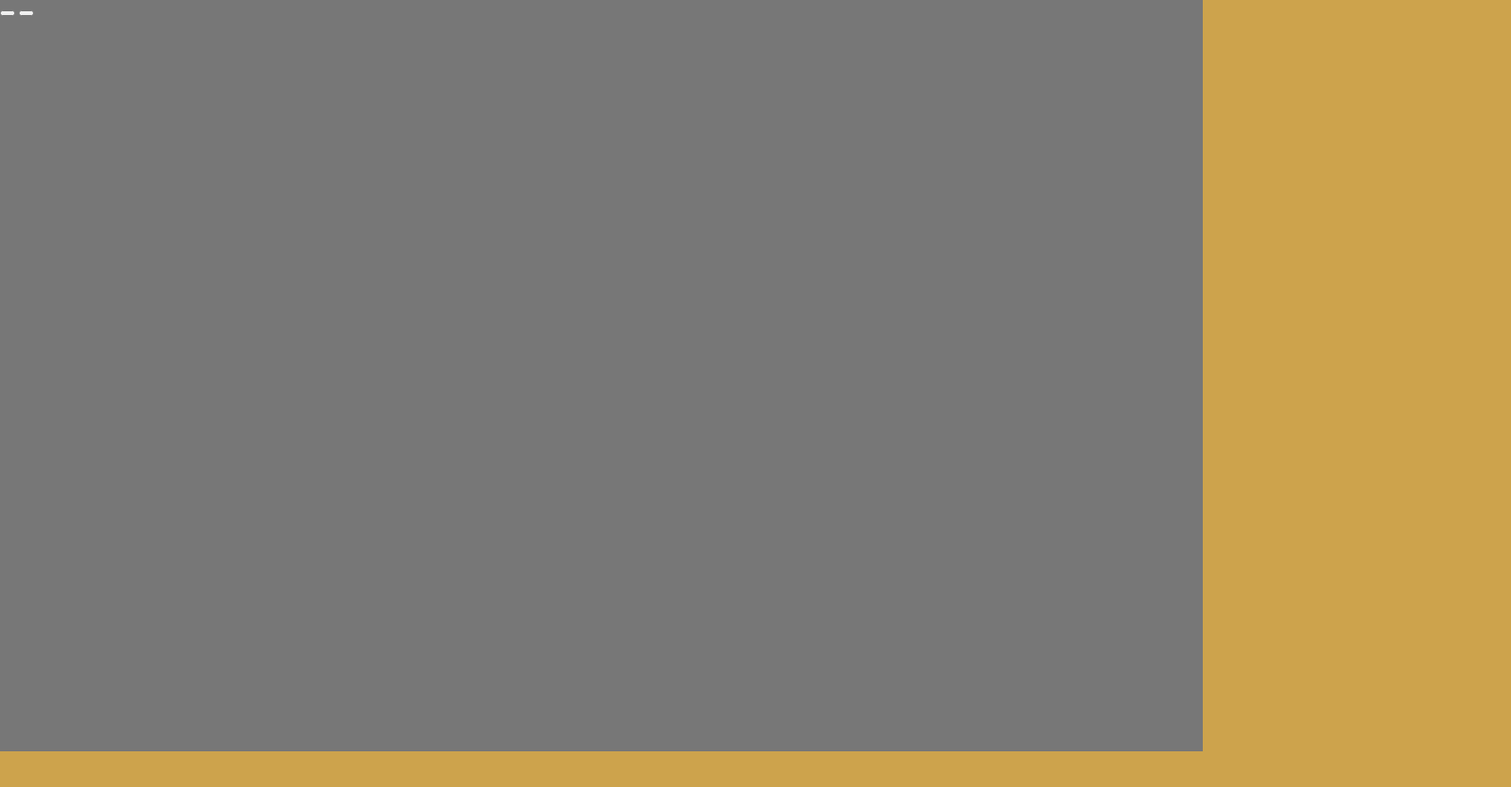
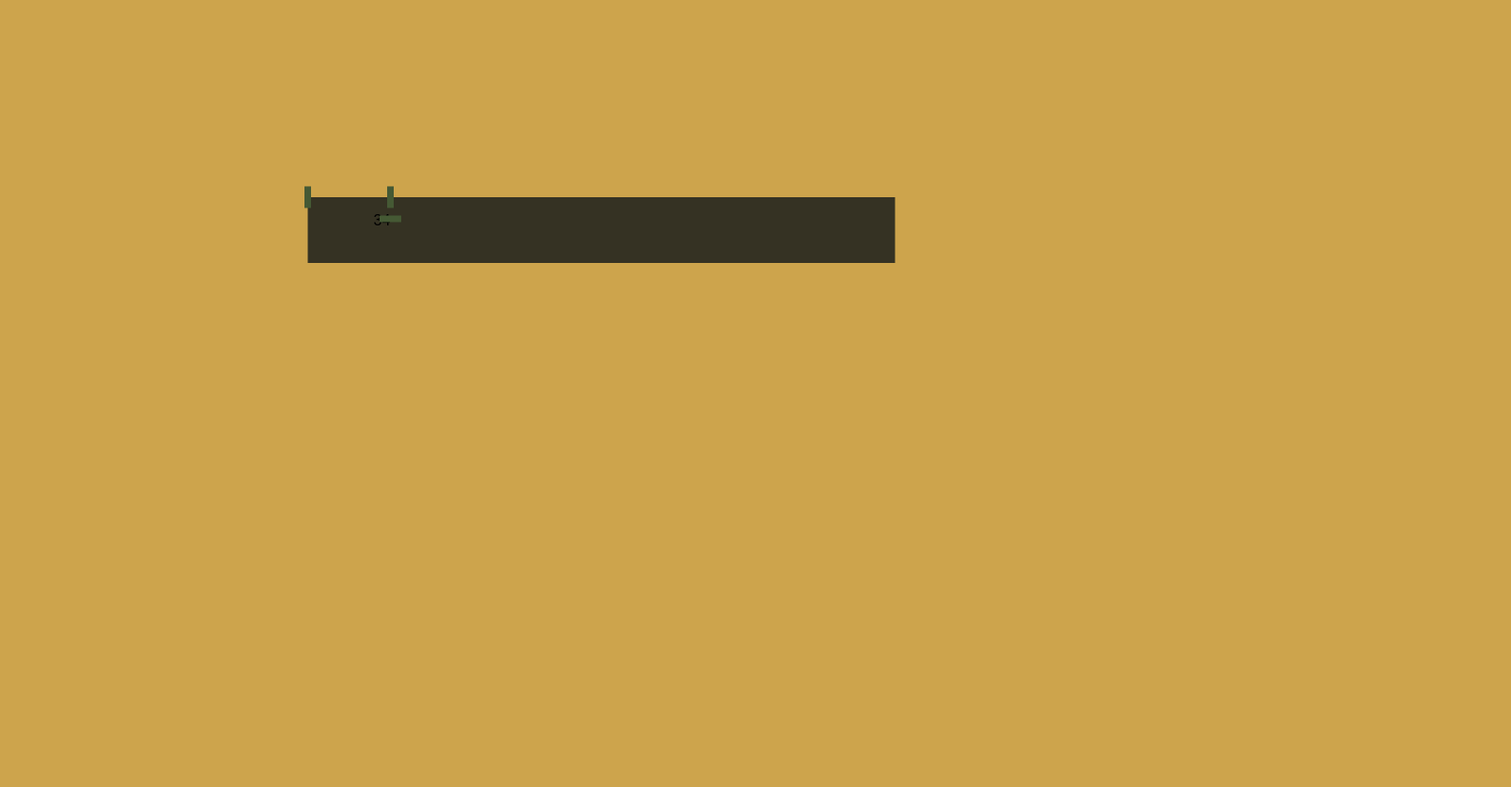
Before and after one commit to GEVIS1/introduction-to-web-assignment, a website: page index.html in a window 1280 px wide. Shown: the whole page at 94% size, 1608 px wide, since content can reach past the window. Before the commit the page ends 800 px from the top, so only its background shows below. Drawn offline with Linux system fonts and the light colour scheme; files that its build step writes are made by us from their sources.

Commit message:
Add splash screen

```diff
--- a/assets/css/main.css
+++ b/assets/css/main.css
@@ -1,27 +1,13 @@
-/* @media only screen and (max-width: 1036px) {
-    .flexible{
-        width: 100%;
-        height: 100%;
-        display:grid;
-        grid-template-columns: 100%;
-        grid-template-rows: calc(100% / 5);
-    }
+:root {
+    --dark-olive-green: rgb(69, 89, 52);
+    --dark-slate-gray: rgb(53, 50, 35);
+    --peru: rgb(205, 164, 76);
+  }
 
-    .upper{
-        padding: unset;
-        margin:  unset;
-
-    }
-
-    .lower{
-        padding: unset;
-        margin:  unset;
-    }
-} */
 
 body{
     font-family: Arial, Helvetica, sans-serif;
-    background-color: rgb(205,163,76);
+    background-color: rgb(205, 164, 76);
     margin: 0;
 }
 
@@ -36,7 +22,7 @@ body{
 }
 
 .grid > div{
-    background-color:rgb(69, 89, 52);
+    background-color: var(--dark-olive-green);
 
 }
 
@@ -64,17 +50,55 @@ body{
     width: 100vw;
     height: 100vh;
     position: absolute;
-    background-color: #777;
     top: 0;
     left: 0;
 }
 
-.splash hide{
+.splash-content{
+    width: 625px;
+    height: 380px;
+    position: relative;
+    top: 50%;
+    left: 50%;
+    transform: translate(-50%, -50%)
+}
+
+.buttons{
+    background-color: var(--dark-slate-gray);
+    width: 100%;
+
+    display: flex;
+    align-content: center;
+}
+
+#plus, #minus{
+    height: 70px;
+    width:70px;
+}
+
+.horizontal, .vertical{
+    background-color: var(--dark-olive-green);
+    top: 50%;
+    left: 50%;
+    transform: translate(-50%, -50%)
+}
+
+.vertical{
+    width: 33%;
+    height: 10%;
+}
+
+.horizontal{
+    width: 10%;
+    height: 33%;
+}
+
+.splash.hide{
     display: none;
     pointer-events: none;
 }
 
-.splash show{
+.splash.show{
     display: contents;
     pointer-events: all;
 }
--- a/index.html
+++ b/index.html
@@ -5,8 +5,8 @@
     <meta name="viewport" content="width=device-width, initial-scale=1.0">
     <meta http-equiv="X-UA-Compatible" content="ie=edge">
     <title>Blocky website!</title>
-    <link rel="stylesheet" href="assets/css/main.css" type="text/css">
-    <script src="assets/js/main.js" defer></script>
+    <link rel="stylesheet" href="css/main.css" type="text/css">
+    <script src="js/main.js" defer></script>
 </head>
     <body>
         <div class="grid">
@@ -17,10 +17,22 @@
             <div id="box5"></div>
         </div>
         <div class="splash">
-            <div>
-                <button type="submit" id="plus"></button>
-                <button type="submit" id="minus"></button>
+            <div class="splash-content">
+                <div class="title"></div>
+                <div class="graphic"></div>
+                <div class="splash text"></div>
+                <div class="buttons">
+                    <div id="plus">
+                        <div class="horizontal"></div>
+                    </div>
+                    <p>34</p>
+                    <div id="minus">
+                        <div class="horizontal"></div>
+                        <div class="vertical"></div>
+                    </div>
+                </div>
             </div>
+            <div class="error"></div>
         </div>
     </body>
     <footer>
```
